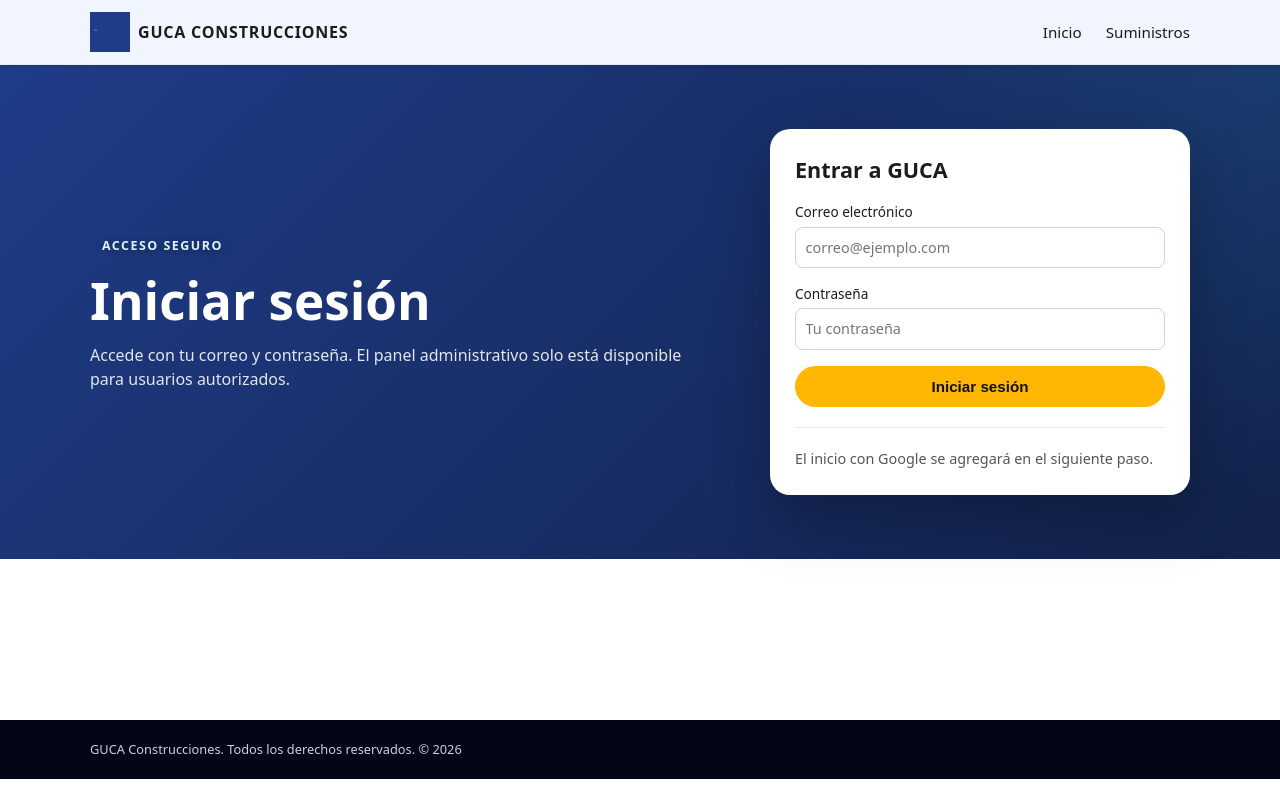
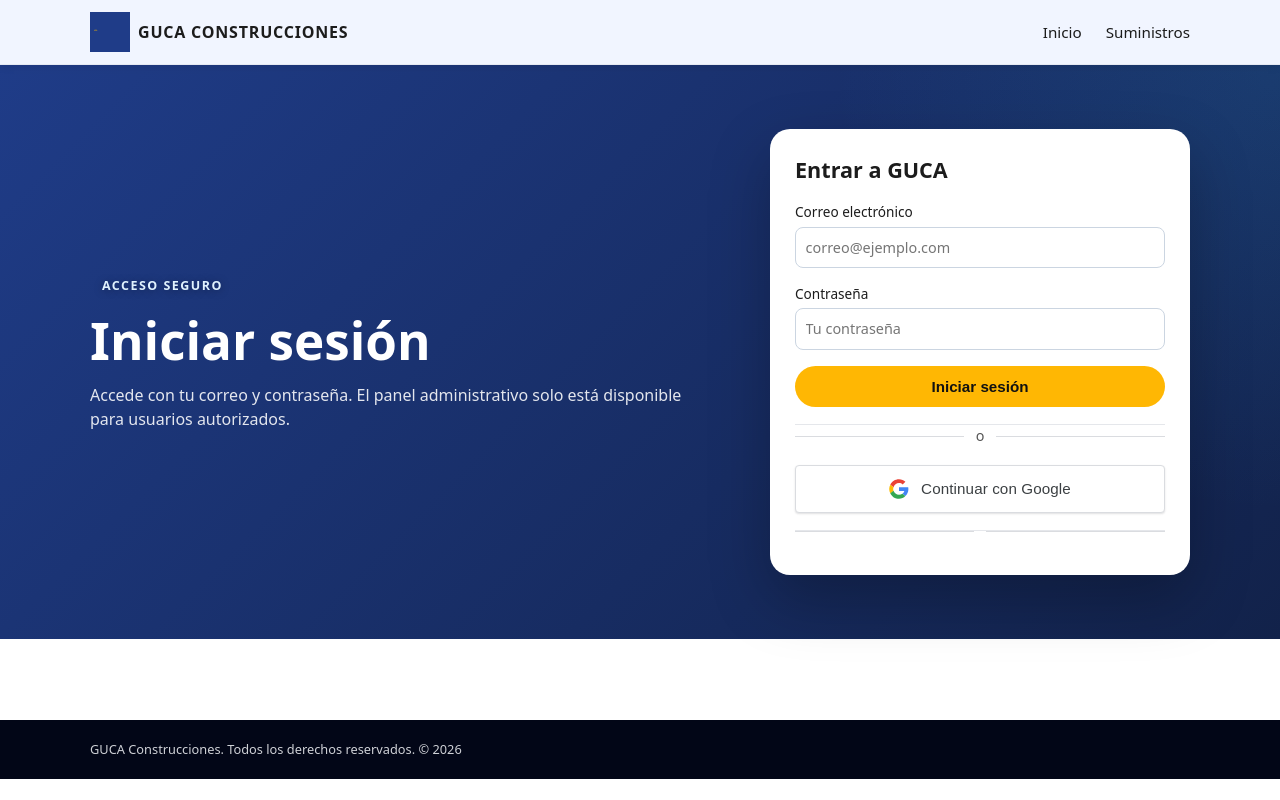
Before and after one commit to Jorjai/GUCA_Construcciones, a website: page login.html in a window 1280 px wide. Drawn offline with nearby package versions, Linux system fonts and the light colour scheme.

Commit message:
Add Google login styling

```diff
--- a/css/styles.css
+++ b/css/styles.css
@@ -2275,3 +2275,93 @@ footer {
         grid-template-columns: 1fr;
     }
 }
+
+/* =========================
+   Google login button
+   ========================= */
+
+.login-divider {
+    display: flex;
+    align-items: center;
+    gap: 0.75rem;
+    margin: 1.1rem 0;
+    color: var(--muted);
+    font-size: 0.9rem;
+}
+
+.login-divider::before,
+.login-divider::after {
+    content: "";
+    flex: 1;
+    height: 1px;
+    background: #dadce0;
+}
+
+.google-login-btn {
+    width: 100%;
+    min-height: 48px;
+    display: inline-flex;
+    align-items: center;
+    justify-content: center;
+    gap: 0.75rem;
+
+    background: #ffffff;
+    color: #3c4043;
+    border: 1px solid #dadce0;
+    border-radius: 4px;
+
+    font-family: Arial, sans-serif;
+    font-size: 0.95rem;
+    font-weight: 500;
+    letter-spacing: 0.1px;
+
+    box-shadow: 0 1px 2px rgba(60, 64, 67, 0.16);
+    cursor: pointer;
+
+    transition:
+            background-color 0.18s ease,
+            border-color 0.18s ease,
+            box-shadow 0.18s ease;
+}
+
+.google-login-btn:hover {
+    background: #f8fafd;
+    border-color: #d2e3fc;
+    box-shadow: 0 2px 6px rgba(60, 64, 67, 0.22);
+}
+
+.google-login-btn:focus {
+    outline: 2px solid #4285f4;
+    outline-offset: 2px;
+}
+
+.google-login-btn:active {
+    background: #f1f3f4;
+    box-shadow: 0 1px 2px rgba(60, 64, 67, 0.12);
+}
+
+.google-g {
+    width: 20px;
+    height: 20px;
+    display: inline-flex;
+    align-items: center;
+    justify-content: center;
+    flex: 0 0 20px;
+}
+
+.google-g svg {
+    width: 20px;
+    height: 20px;
+    display: block;
+}
+
+[data-theme="dark"] .login-divider::before,
+[data-theme="dark"] .login-divider::after {
+    background: var(--border-dark);
+}
+
+[data-theme="dark"] .google-login-btn {
+    background: #ffffff;
+    color: #3c4043;
+    border-color: #dadce0;
+}
--- a/js_files/auth.js
+++ b/js_files/auth.js
@@ -77,4 +77,33 @@ document.addEventListener("DOMContentLoaded", () => {
             loginMessage.className = "msg error";
         }
     });
+
+    const googleLoginBtn = document.getElementById("googleLoginBtn");
+
+    if (googleLoginBtn) {
+        googleLoginBtn.addEventListener("click", async () => {
+            if (loginMessage) {
+                loginMessage.textContent = "Redirigiendo a Google...";
+                loginMessage.className = "msg";
+            }
+
+            const { error } = await GucaSupabase.auth.signInWithOAuth({
+                provider: "google",
+                options: {
+                    redirectTo: "https://gucaconstrucciones.netlify.app/admin.html"
+                }
+            });
+
+            if (error) {
+                console.error(error);
+
+                if (loginMessage) {
+                    loginMessage.textContent = "No se pudo iniciar sesión con Google.";
+                    loginMessage.className = "msg error";
+                } else {
+                    alert("No se pudo iniciar sesión con Google.");
+                }
+            }
+        });
+    }
 });
--- a/login.html
+++ b/login.html
@@ -68,13 +68,26 @@
                     Iniciar sesión
                 </button>
 
+                <div class="login-divider">
+                    <span>o</span>
+                </div>
+
+                <button type="button" class="google-login-btn" id="googleLoginBtn">
+                    <span class="google-g" aria-hidden="true">
+                        <svg viewBox="0 0 48 48">
+                            <path fill="#EA4335" d="M24 9.5c3.4 0 6.4 1.2 8.8 3.5l6.6-6.6C35.4 2.7 30.2.5 24 .5 14.8.5 6.9 5.8 3.1 13.5l7.7 6C12.6 13.6 17.8 9.5 24 9.5z"/>
+                            <path fill="#4285F4" d="M46.5 24.5c0-1.6-.1-3.1-.4-4.5H24v8.5h12.7c-.5 2.8-2.2 5.2-4.7 6.8l7.3 5.7c4.3-4 7.2-9.8 7.2-16.5z"/>
+                            <path fill="#FBBC05" d="M10.8 28.5c-.5-1.4-.8-2.9-.8-4.5s.3-3.1.8-4.5l-7.7-6C1.5 16.7.5 20.2.5 24s1 7.3 2.6 10.5l7.7-6z"/>
+                            <path fill="#34A853" d="M24 47.5c6.2 0 11.4-2 15.3-6.5L32 35.3c-2 1.3-4.6 2.2-8 2.2-6.2 0-11.4-4.1-13.2-9.6l-7.7 6C6.9 42.2 14.8 47.5 24 47.5z"/>
+                        </svg>
+                    </span>
+
+                    <span>Continuar con Google</span>
+                </button>
+
                 <p id="loginMessage" class="msg" aria-live="polite"></p>
 
                 <hr class="login-divider" />
-
-                <p class="login-note">
-                    El inicio con Google se agregará en el siguiente paso.
-                </p>
             </form>
         </div>
     </section>
```
